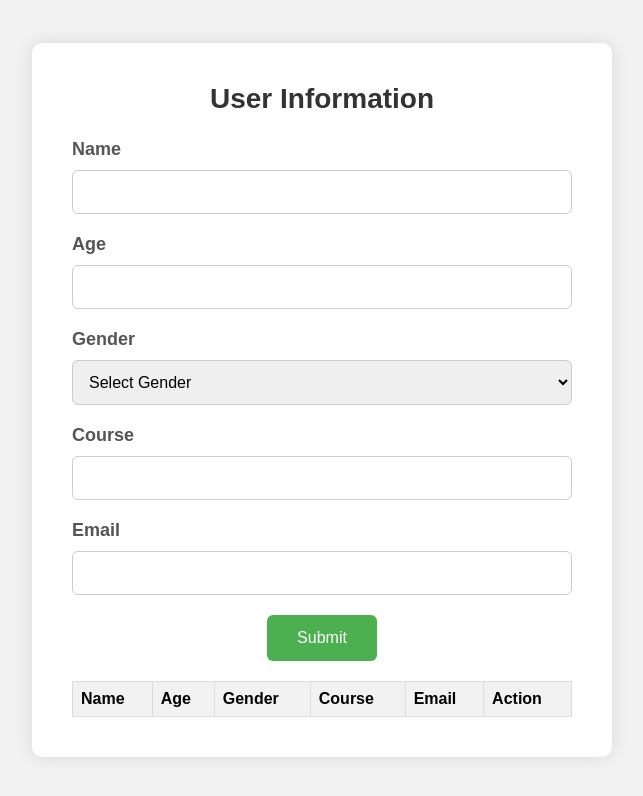
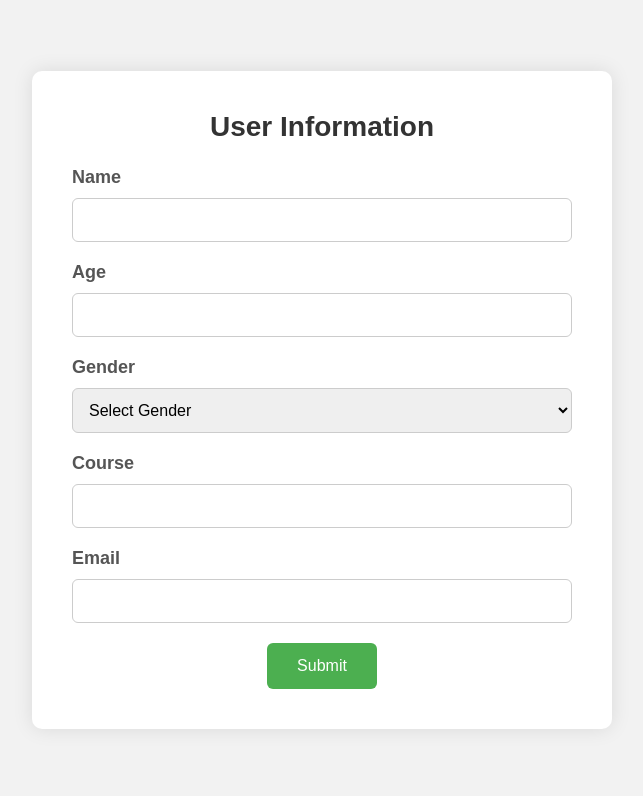
Before and after one commit to ArunBabunmims/JsPractice, a plain HTML site: page toDoExcercie.html in a window 1280 px wide. Shown: the whole page, without its empty margins (318-961 px from the left). Drawn offline with Linux system fonts and the light colour scheme.

Commit message:
Edit toDo list

```diff
--- a/toDoExcercie.html
+++ b/toDoExcercie.html
@@ -143,7 +143,7 @@
 
 
 
-        <table id="table-container">
+        <table id="table-container" style="display: none;">
             <thead>
                 <tr>
                     <th>Name</th>
@@ -198,6 +198,8 @@
             deleteButton.textContent = "Delete";
             deleteButton.onclick = function() { deleteItem(this); };
             cell.appendChild(deleteButton);
+
+            document.getElementById("table-container").style.display = "table"; // Display the table
         }
 
         function deleteItem(button) {
```
